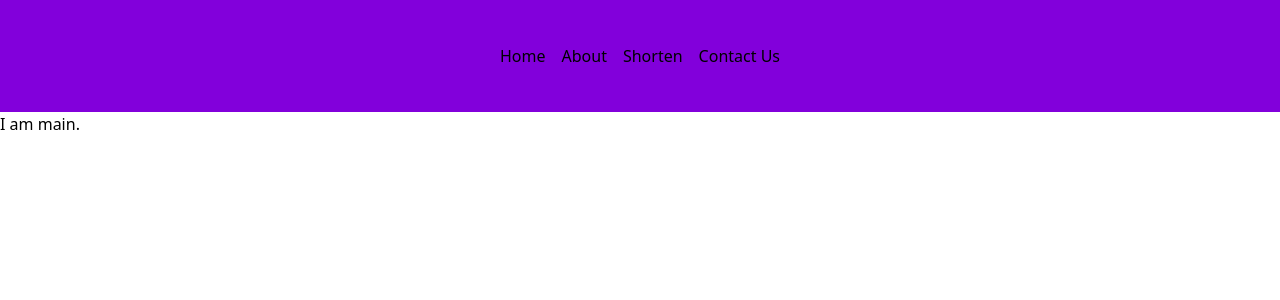
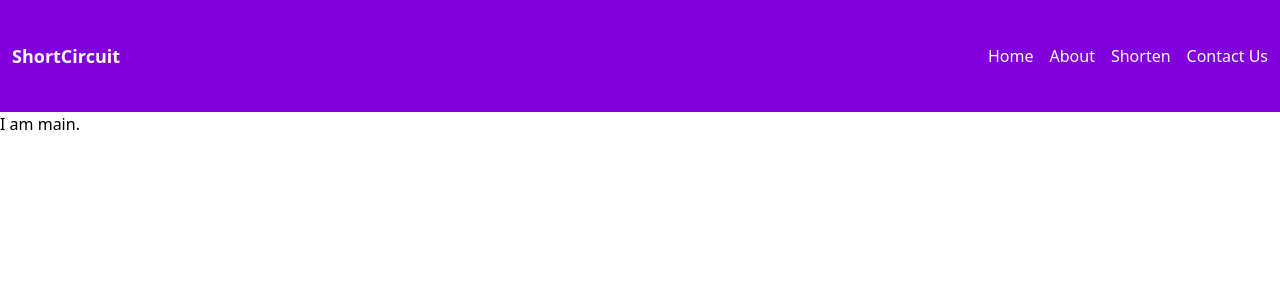
Before and after one commit to Alishba903/ShortCircuit, a Next.js app: page / in a window 1280 px wide. Shown: the top 300 px of the page. Built offline with nearby package versions, Linux system fonts and the light colour scheme.

Commit message:
Update Navbar component layout and styling

```diff
--- a/components/Navbar.js
+++ b/components/Navbar.js
@@ -2,7 +2,10 @@ import React from 'react'
 
 const Navbar = () => {
   return (
-    <nav className='h-28 bg-purple-700 flex justify-center items-center'>
+    <nav className='h-28 bg-purple-700 flex justify-between px-3 items-center text-white '>
+      <div className="logo text-lg font-bold">
+        ShortCircuit
+      </div>
       <ul className='flex justify-center gap-4 items-center'>
         <li>Home</li>
         <li>About</li>
```
